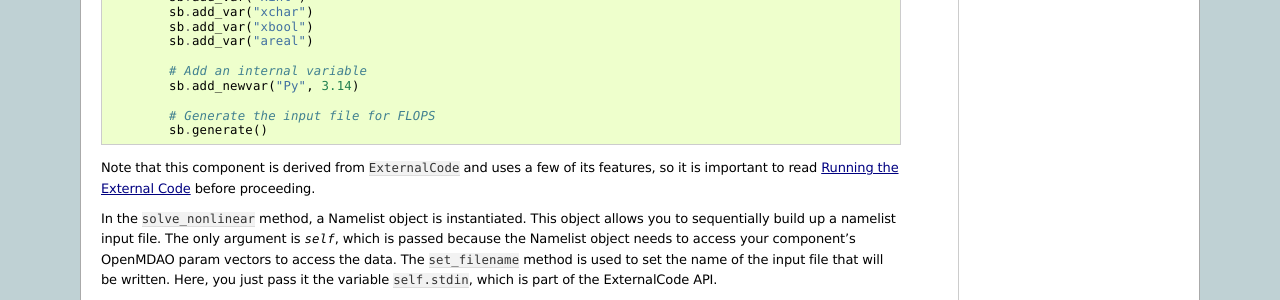
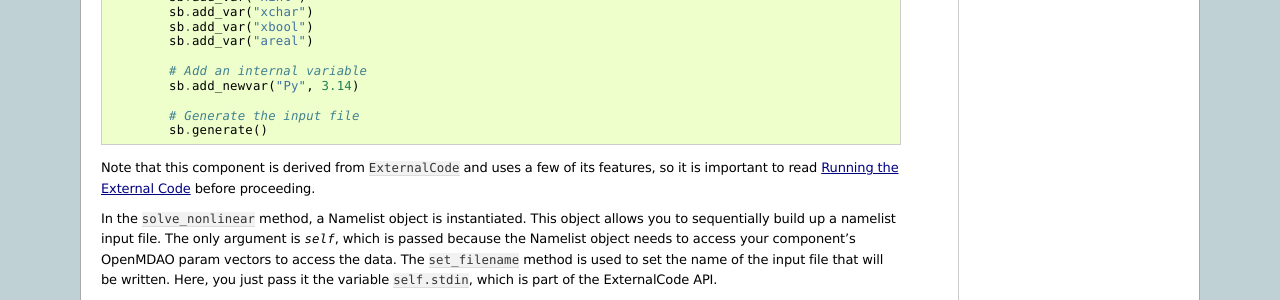
Before and after one commit to OpenMDAO/OpenMDAO1, a Sphinx documentation site: the page built from openmdao/docs/usr-guide/tutorials/file-wrapping-tutorial.rst, in a window 1280 px wide and 900 px high, scrolled down 4500 px. Shown: the part 151-451 px from the top of the window. Built offline with Sphinx 7.4.7, drawn with Linux system fonts in a browser that asks for light colours.

Commit message:
one more py 3 fix

```diff
--- a/openmdao/docs/usr-guide/tutorials/file-wrapping-tutorial.rst
+++ b/openmdao/docs/usr-guide/tutorials/file-wrapping-tutorial.rst
@@ -423,7 +423,7 @@ namelist called `MAIN` would look like this:
             # Add an internal variable
             sb.add_newvar("Py", 3.14)
 
-            # Generate the input file for FLOPS
+            # Generate the input file
             sb.generate()
 
 Note that this component is derived from ``ExternalCode`` and uses a few of its
```
